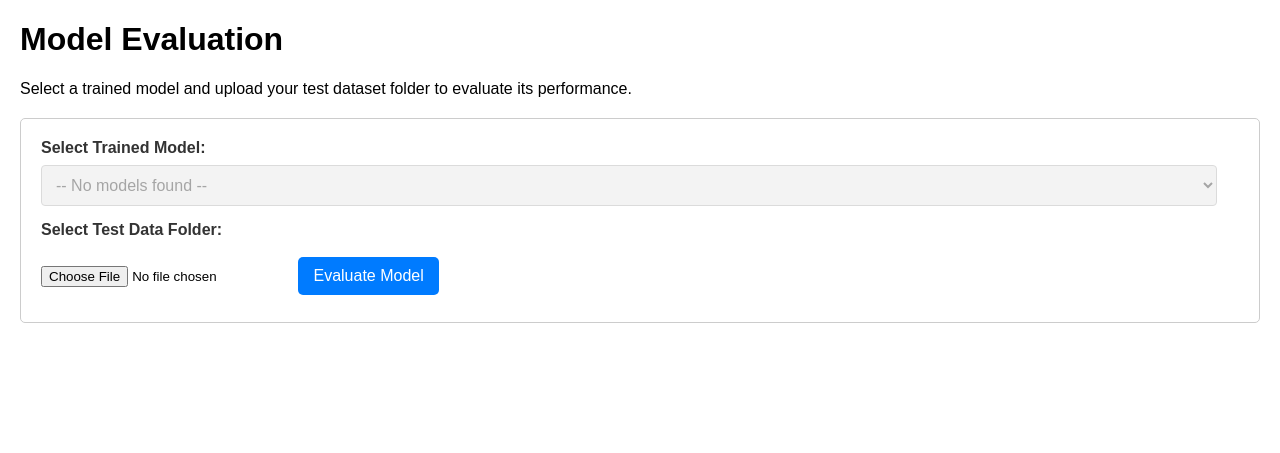
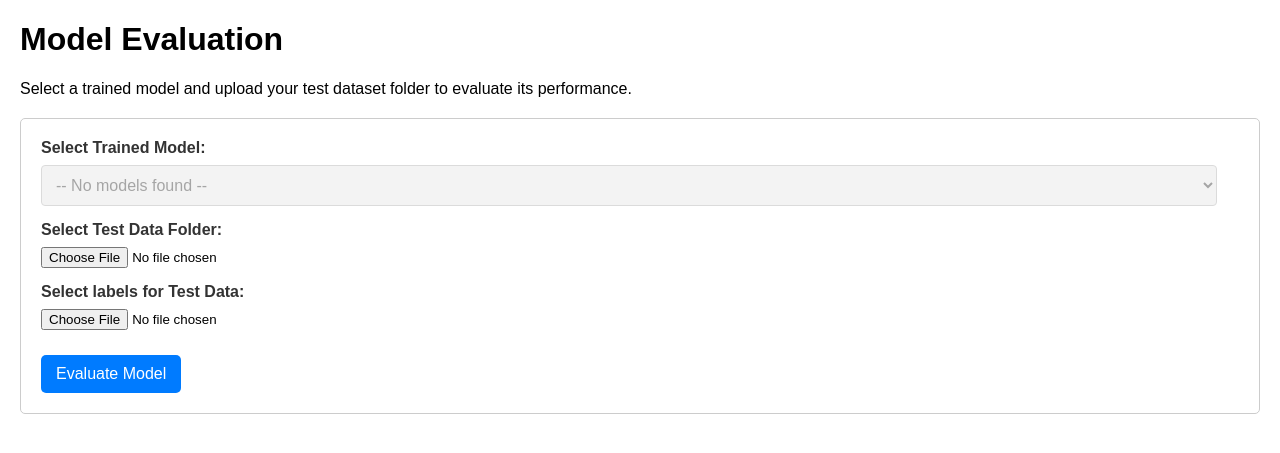
Before and after one commit to HubertLuszkiewicz/MLClassifiactionTask, a Flask app: page /evaluate in a window 1280 px wide. Shown: the top 453 px of the page. Run offline with Flask 3, Linux system fonts and the light colour scheme; data that the repository does not hold is empty.

Commit message:
edit evaluation page

```diff
--- a/templates/evaluate_model.html
+++ b/templates/evaluate_model.html
@@ -54,6 +54,7 @@
             border-radius: 5px;
             cursor: pointer;
             font-size: 1rem;
+            display: block;
         }
 
         button:hover {
@@ -129,6 +130,9 @@
         <!-- Test Data Folder Input -->
         <label for="testDataFolder">Select Test Data Folder:</label>
         <input type="file" id="testDataFolder" name="testData" webkitdirectory directory accept="image/*" required>
+
+        <label for="labels">Select labels for Test Data:</label>
+        <input type="file" id="labels" name="labels" accept=".csv" required>
 
         <button type="submit">Evaluate Model</button>
     </form>
```
